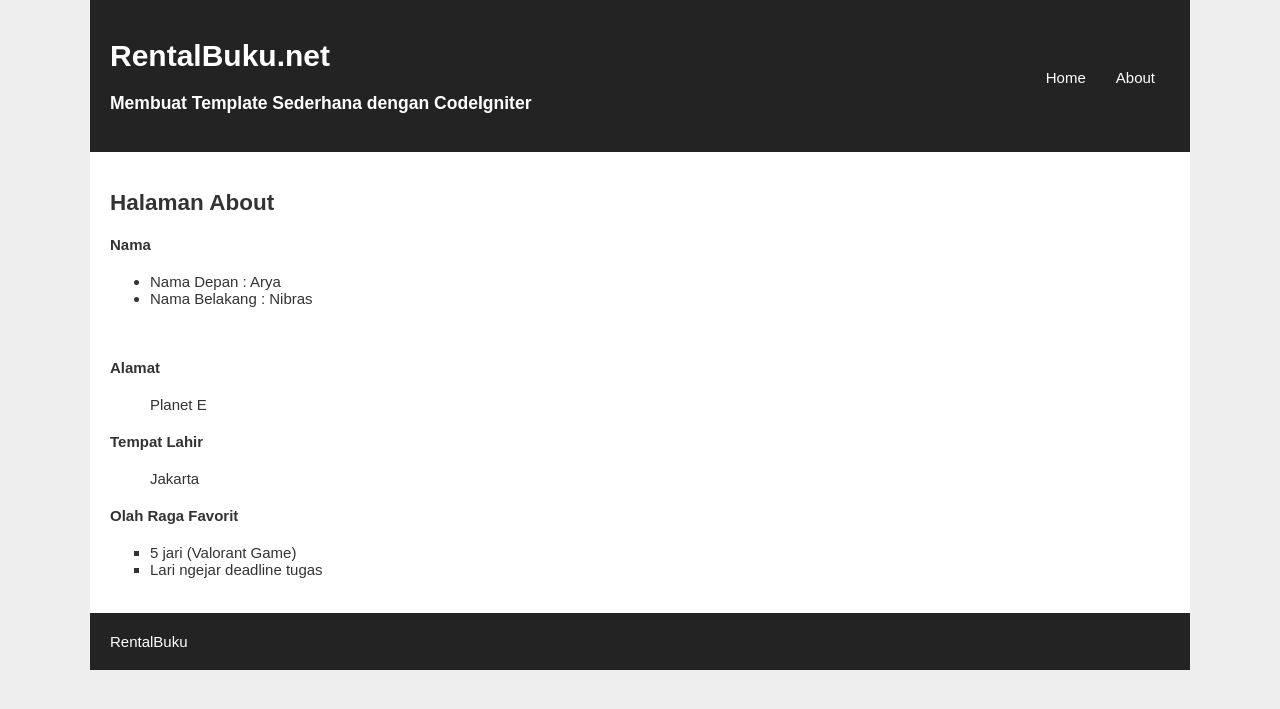
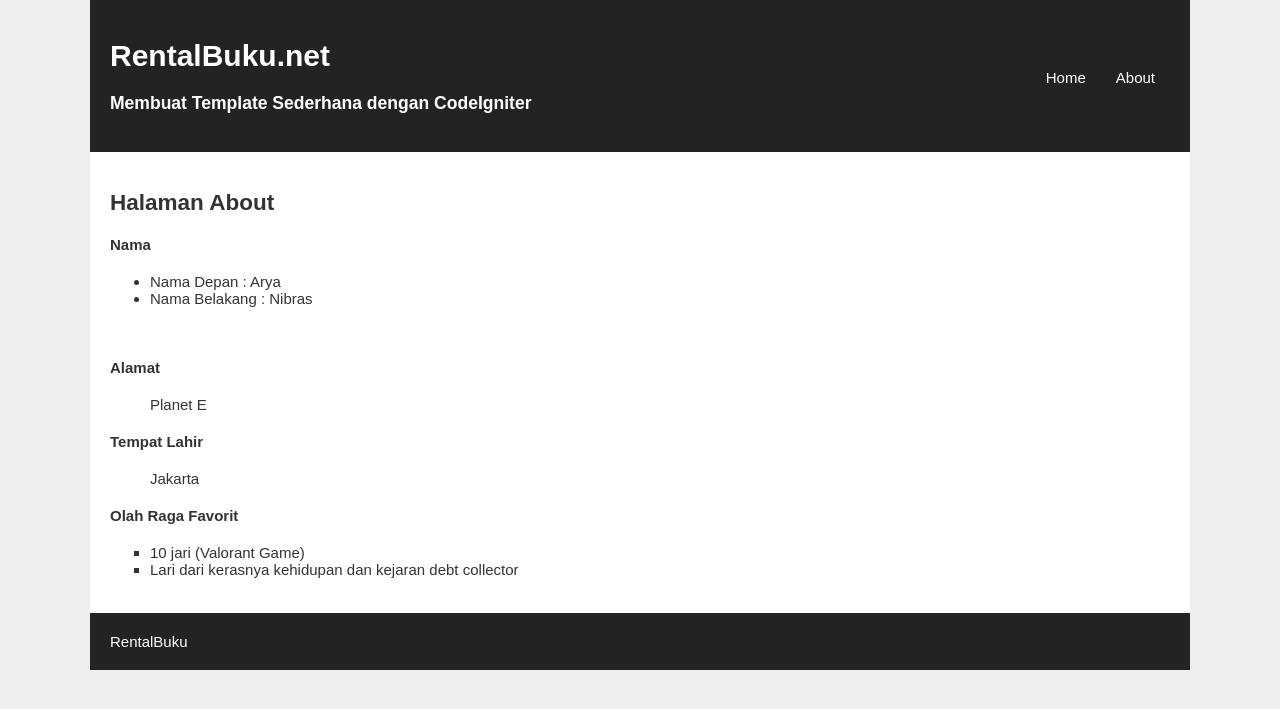
Before and after one commit to AryaNibras/Pustaka-Booking, a CodeIgniter app: page /pustaka-booking/index.php/web/about in a window 1280 px wide. Shown: the part 21-730 px from the top of the page. Run offline with CodeIgniter, Linux system fonts and the light colour scheme.

Commit message:
Mengubah isi file v_about.php

```diff
--- a/application/views/v_about.php
+++ b/application/views/v_about.php
@@ -17,7 +17,7 @@
     </ul>
     <h4>Olah Raga Favorit</h4>
     <ul type="square">
-        <li>5 jari (Valorant Game)</li>
-        <li>Lari ngejar deadline tugas</li>
+        <li>10 jari (Valorant Game)</li>
+        <li>Lari dari kerasnya kehidupan dan kejaran debt collector</li>
     </ul>
 </section>
```
